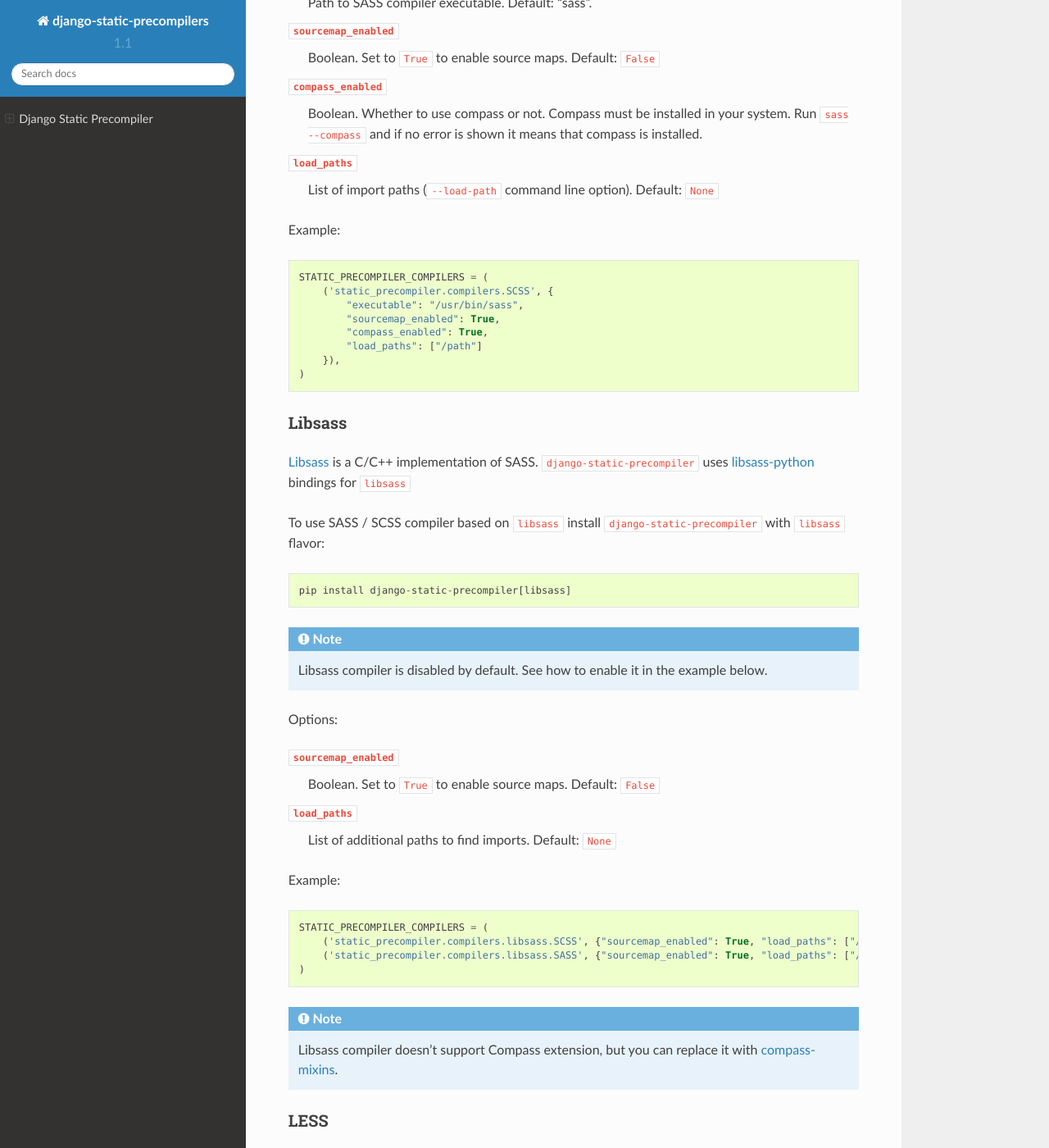
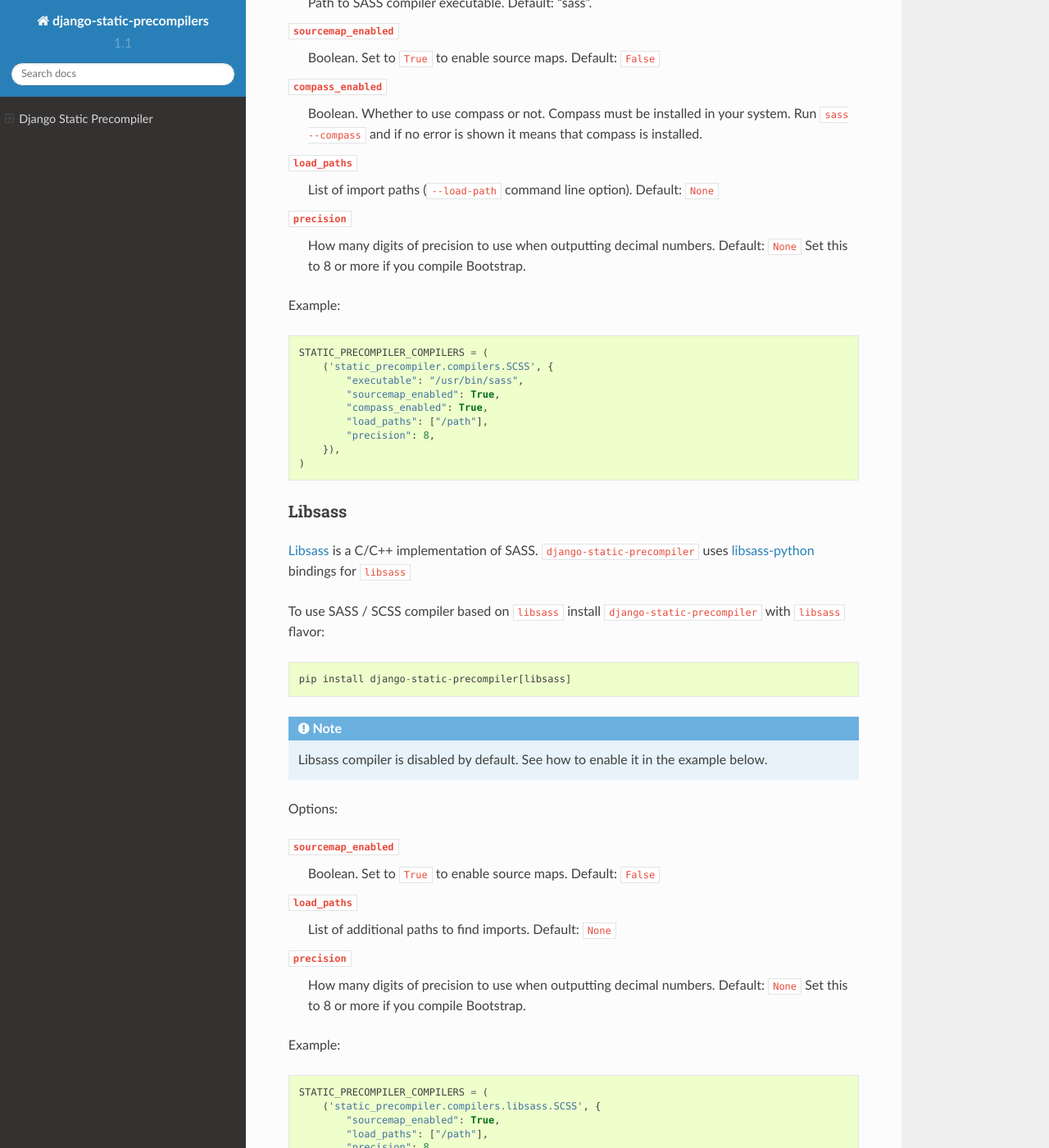
Before and after one commit to andreyfedoseev/django-static-precompiler, a Sphinx documentation site: the page built from docs/index.rst, in a window 1280 px wide and 1400 px high, scrolled down 5461 px. Shown: the whole window at 82% size. Built offline with Sphinx 7.4.7 and the Read the Docs theme 2.0.0, drawn with Linux system fonts in a browser that asks for light colours; some of the changed text lies outside the part shown.

Commit message:
Add `precision` option to SASS / SCSS / LibSass compilers.

```diff
--- a/CHANGES.rst
+++ b/CHANGES.rst
@@ -6,6 +6,7 @@
 ===
 
 - Fix Stylus compiler to actually enable support for detecting changes in imported files
+- Add `precision` option to SASS / SCSS / LibSass compilers. Set it to 8 or more if you compile Bootstrap.
 
 
 1.2
--- a/docs/index.rst
+++ b/docs/index.rst
@@ -255,6 +255,10 @@
 ``load_paths``
   List of import paths (``--load-path`` command line option). Default: ``None``
 
+``precision``
+  How many digits of precision to use when outputting decimal numbers. Default: ``None``
+  Set this to 8 or more if you compile Bootstrap.
+
 Example::
 
     STATIC_PRECOMPILER_COMPILERS = (
@@ -262,7 +266,8 @@
             "executable": "/usr/bin/sass",
             "sourcemap_enabled": True,
             "compass_enabled": True,
-            "load_paths": ["/path"]
+            "load_paths": ["/path"],
+            "precision": 8,
         }),
     )
 
@@ -288,11 +293,23 @@
 ``load_paths``
   List of additional paths to find imports. Default: ``None``
 
+``precision``
+  How many digits of precision to use when outputting decimal numbers. Default: ``None``
+  Set this to 8 or more if you compile Bootstrap.
+
 Example::
 
     STATIC_PRECOMPILER_COMPILERS = (
-        ('static_precompiler.compilers.libsass.SCSS', {"sourcemap_enabled": True, "load_paths": ["/path"]}),
-        ('static_precompiler.compilers.libsass.SASS', {"sourcemap_enabled": True, "load_paths": ["/path"]}),
+        ('static_precompiler.compilers.libsass.SCSS', {
+            "sourcemap_enabled": True,
+            "load_paths": ["/path"],
+            "precision": 8,
+        }),
+        ('static_precompiler.compilers.libsass.SASS', {
+            "sourcemap_enabled": True,
+            "load_paths": ["/path"],
+            "precision": 8,
+        }),
     )
 
 .. note:: Libsass compiler doesn't support Compass extension, but you can replace it with `compass-mixins <https://github.com/Igosuki/compass-mixins>`_.
```
Also changed, not shown: 5 other files.
